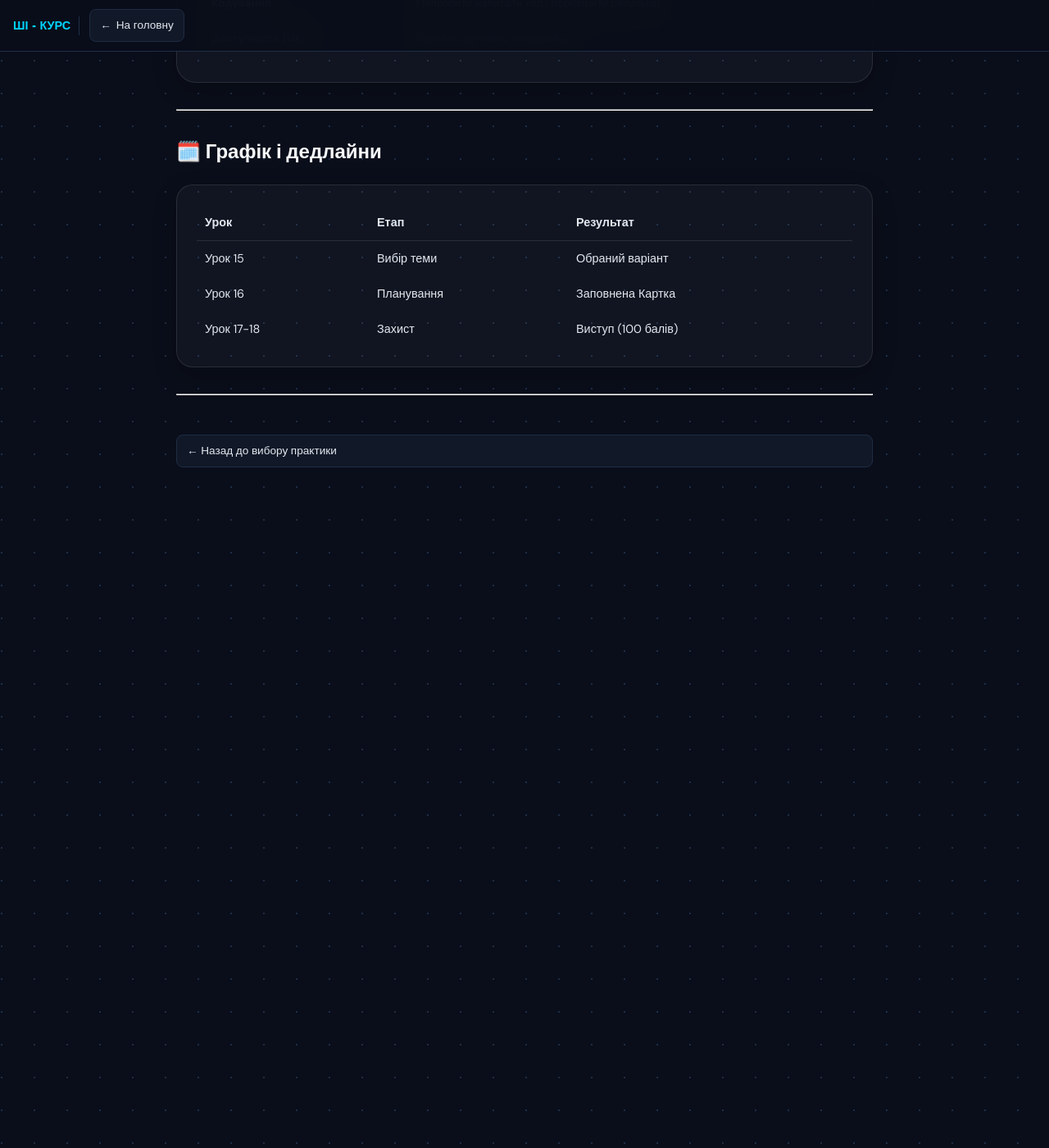
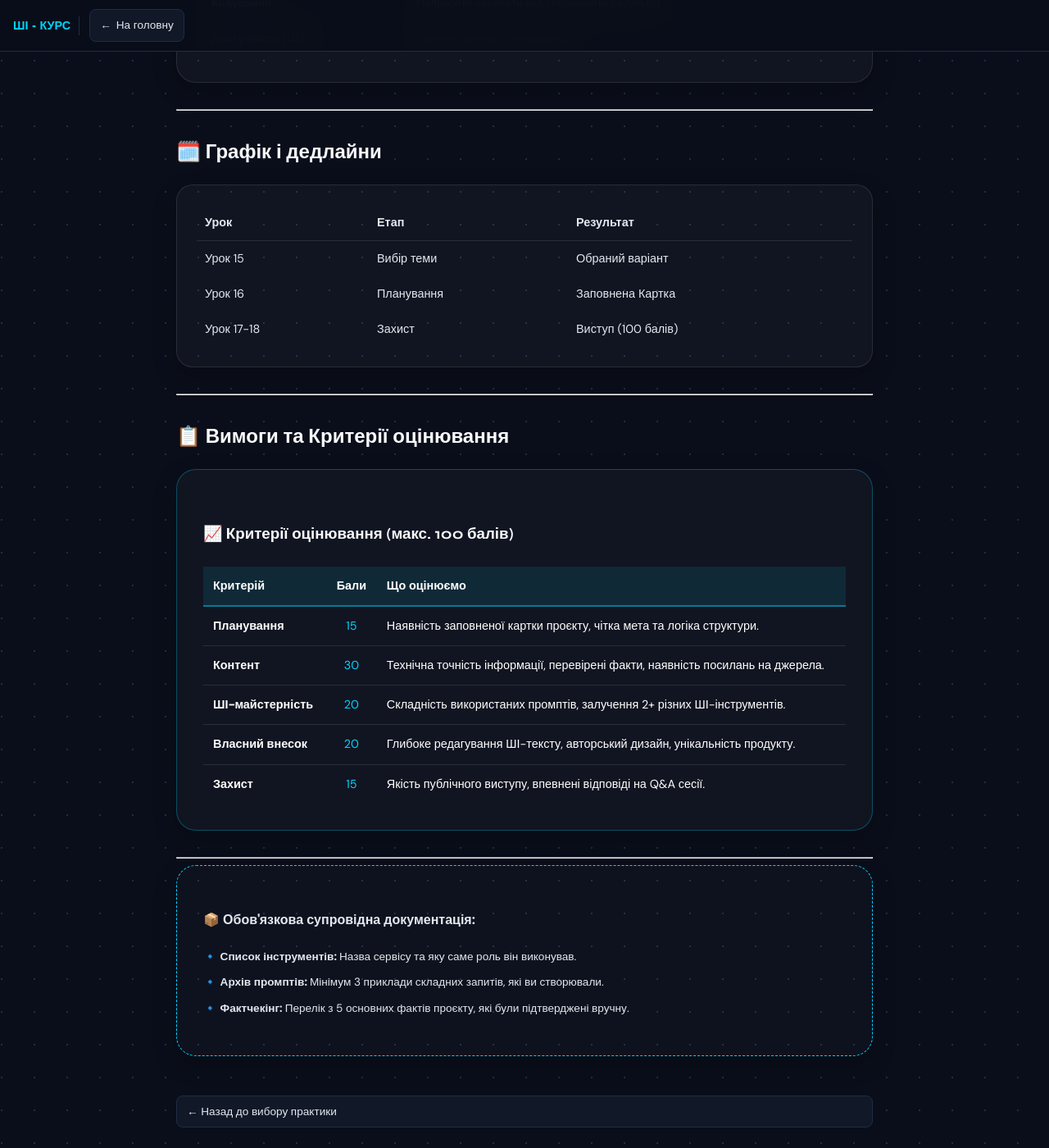
Before and after one commit to Ilona160/AI, a Jekyll site: the page built from practice/projects.md, in a window 1280 px wide and 1400 px high, scrolled down 7408 px. Shown: the whole window at 82% size. Built offline with Jekyll 4.4.1, drawn with Linux system fonts in a browser that asks for light colours.

Commit message:
Update projects.md

```diff
--- a/practice/projects.md
+++ b/practice/projects.md
@@ -304,6 +304,63 @@ title: Проєктна робота з ШІ
 
 ---
 
+<a id="common-requirements"></a>
+## 📋 Вимоги та Критерії оцінювання
+
+<div class="content-block" style="background: rgba(255, 255, 255, 0.03); backdrop-filter: blur(10px); border: 1px solid rgba(0, 212, 255, 0.3); padding: 2rem; border-radius: 24px; margin-bottom: 2rem;">
+    <h3>📈 Критерії оцінювання (макс. 100 балів)</h3>
+    <div style="overflow-x: auto; margin-top: 1.5rem;">
+        <table style="width: 100%; border-collapse: collapse; font-size: 0.9rem; color: #fff;">
+            <thead>
+                <tr style="border-bottom: 2px solid rgba(0, 212, 255, 0.5); background: rgba(0, 212, 255, 0.1);">
+                    <th style="padding: 12px; text-align: left;">Критерій</th>
+                    <th style="padding: 12px; text-align: center;">Бали</th>
+                    <th style="padding: 12px; text-align: left;">Що оцінюємо</th>
+                </tr>
+            </thead>
+            <tbody>
+                <tr style="border-bottom: 1px solid rgba(255, 255, 255, 0.1);">
+                    <td style="padding: 12px; font-weight: bold;">Планування</td>
+                    <td style="padding: 12px; text-align: center; color: var(--accent);">15</td>
+                    <td style="padding: 12px;">Наявність заповненої картки проєкту, чітка мета та логіка структури.</td>
+                </tr>
+                <tr style="border-bottom: 1px solid rgba(255, 255, 255, 0.1);">
+                    <td style="padding: 12px; font-weight: bold;">Контент</td>
+                    <td style="padding: 12px; text-align: center; color: var(--accent);">30</td>
+                    <td style="padding: 12px;">Технічна точність інформації, перевірені факти, наявність посилань на джерела.</td>
+                </tr>
+                <tr style="border-bottom: 1px solid rgba(255, 255, 255, 0.1);">
+                    <td style="padding: 12px; font-weight: bold;">ШІ-майстерність</td>
+                    <td style="padding: 12px; text-align: center; color: var(--accent);">20</td>
+                    <td style="padding: 12px;">Складність використаних промптів, залучення 2+ різних ШІ-інструментів.</td>
+                </tr>
+                <tr style="border-bottom: 1px solid rgba(255, 255, 255, 0.1);">
+                    <td style="padding: 12px; font-weight: bold;">Власний внесок</td>
+                    <td style="padding: 12px; text-align: center; color: var(--accent);">20</td>
+                    <td style="padding: 12px;">Глибоке редагування ШІ-тексту, авторський дизайн, унікальність продукту.</td>
+                </tr>
+                <tr>
+                    <td style="padding: 12px; font-weight: bold;">Захист</td>
+                    <td style="padding: 12px; text-align: center; color: var(--accent);">15</td>
+                    <td style="padding: 12px;">Якість публічного виступу, впевнені відповіді на Q&A сесії.</td>
+                </tr>
+            </tbody>
+        </table>
+    </div>
+</div>
+
+---
+
+
+<div class="content-block" style="background: rgba(255, 255, 255, 0.02); border: 1px dashed var(--accent); padding: 2rem; border-radius: 24px;">
+    <h4>📦 Обов'язкова супровідна документація:</h4>
+    <ul style="font-size: 0.85rem; list-style: none; padding: 0;">
+        <li style="margin-bottom: 10px;">🔹 <strong>Список інструментів:</strong> Назва сервісу та яку саме роль він виконував.</li>
+        <li style="margin-bottom: 10px;">🔹 <strong>Архів промптів:</strong> Мінімум 3 приклади складних запитів, які ви створювали.</li>
+        <li style="margin-bottom: 10px;">🔹 <strong>Фактчекінг:</strong> Перелік з 5 основних фактів проєкту, які були підтверджені вручну.</li>
+    </ul>
+</div>
+
 <div style="text-align: center; margin-top: 3rem;">
     <a href="https://ilona160.github.io/AI/practice/index.html" class="nav-link">← Назад до вибору практики</a>
 </div>
```
